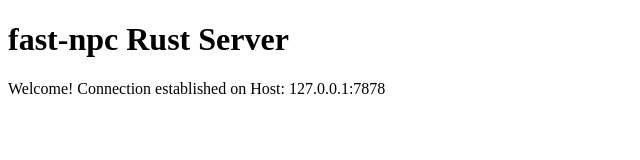
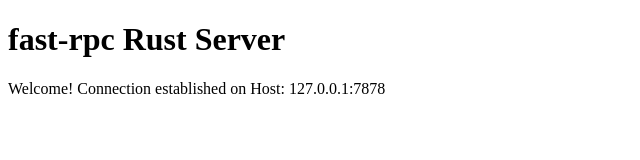
Before and after one commit to e0544333/fast-rpc, a plain HTML site: page index.html in a window 1280 px wide. Shown: the full height of the page, 0-640 px from the left. Drawn offline with Linux system fonts and the light colour scheme.

Commit message:
Change html to reflect project name
Minor changes to the name of the project name. Nothing to document here.

```diff
--- a/index.html
+++ b/index.html
@@ -2,10 +2,10 @@
 <html lang="en">
   <head>
     <meta charset="utf-8">
-    <title>fast-npc</title>
+    <title>fast-rpc</title>
   </head>
   <body>
-    <h1>fast-npc Rust Server</h1>
+    <h1>fast-rpc Rust Server</h1>
     <p>Welcome! Connection established on Host: 127.0.0.1:7878</p>
   </body>
 </html>
```
